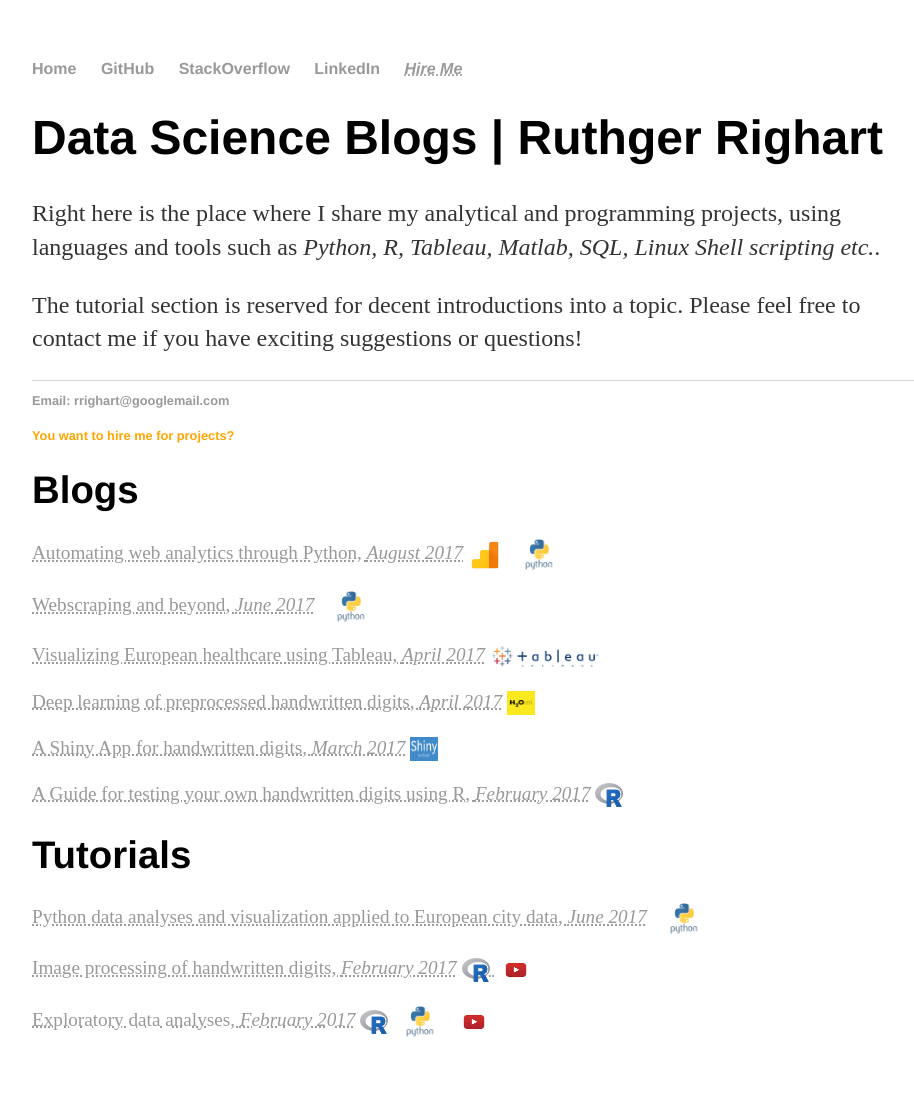
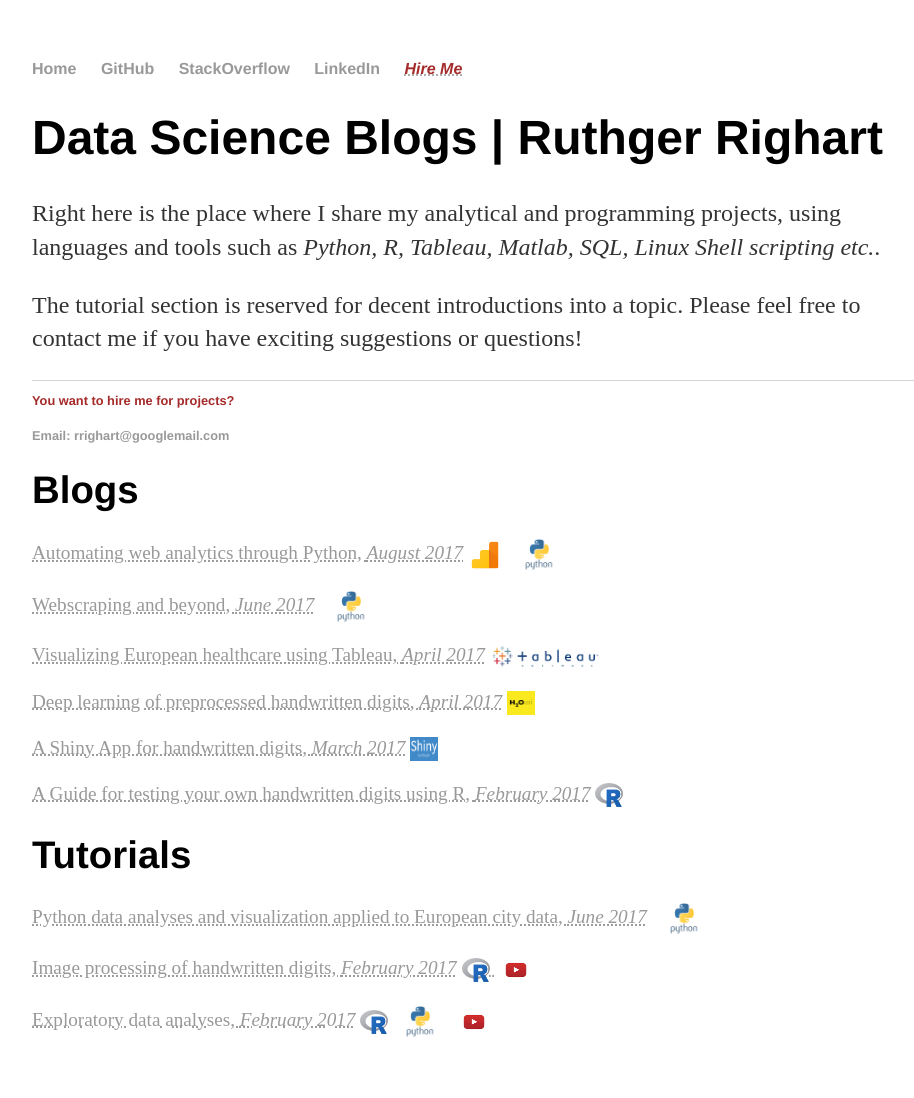
Before and after one commit to RRighart/rrighart.github.io, a Jekyll site: the page index.html, which Jekyll copies as it is, in a window 1280 px wide. Shown: the whole page, without its empty margins (160-1074 px from the left). Built offline with Jekyll 4.4.1, drawn with Linux system fonts in a browser that asks for light colours.

Commit message:
Update index.html

```diff
--- a/index.html
+++ b/index.html
@@ -24,7 +24,7 @@
 	        	<li><a href="https://github.com/RRighart">GitHub</a></li>
         		<li><a href="http://stackoverflow.com/users/4008657/ruthger-righart">StackOverflow</a></li>
 			<li><a href="https://ch.linkedin.com/in/ruthger-righart">LinkedIn</a></li>
-			<li><a href="https://rranalytics.weebly.com/"> <acronym title="Data Science service for small and large projects"><em>Hire Me</em></a></li>
+			<li><a href="https://rranalytics.weebly.com/"> <acronym title="Data Science service for small and large projects"><em><font color="brown">Hire Me</em></font></a></li>
     		</ul>
 		</nav>
 		<div class="container">
@@ -36,11 +36,11 @@
 		</div><!-- /.container -->
 		<footer>
     		<ul>
-        		<li><a href="mailto:rrighart@googlemail.com">Email: rrighart@googlemail.com</a></li>
+        		<li><a href="https://rranalytics.weebly.com/"><font color="brown">You want to hire me for projects?</font></a></li>
         		<p>
-			<li><a href="https://rranalytics.weebly.com/"><font color="orange">You want to hire me for projects?</font></a></li>
+			<li><a href="mailto:rrighart@googlemail.com">Email: rrighart@googlemail.com</a></li>
         		<p>
-        		</ul>
+			</ul>
 
 			<h1>Blogs </h1>
 			<p>
```
